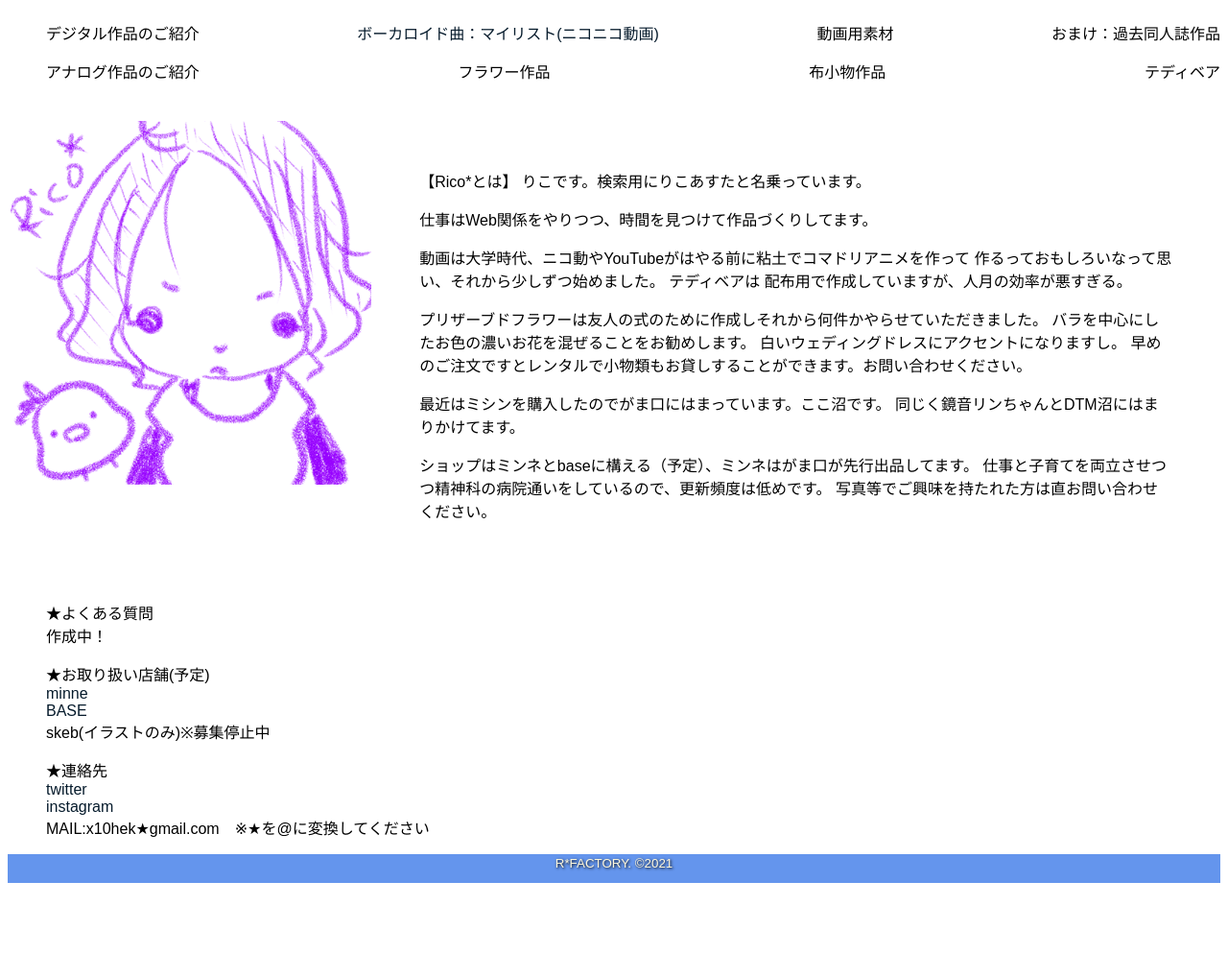
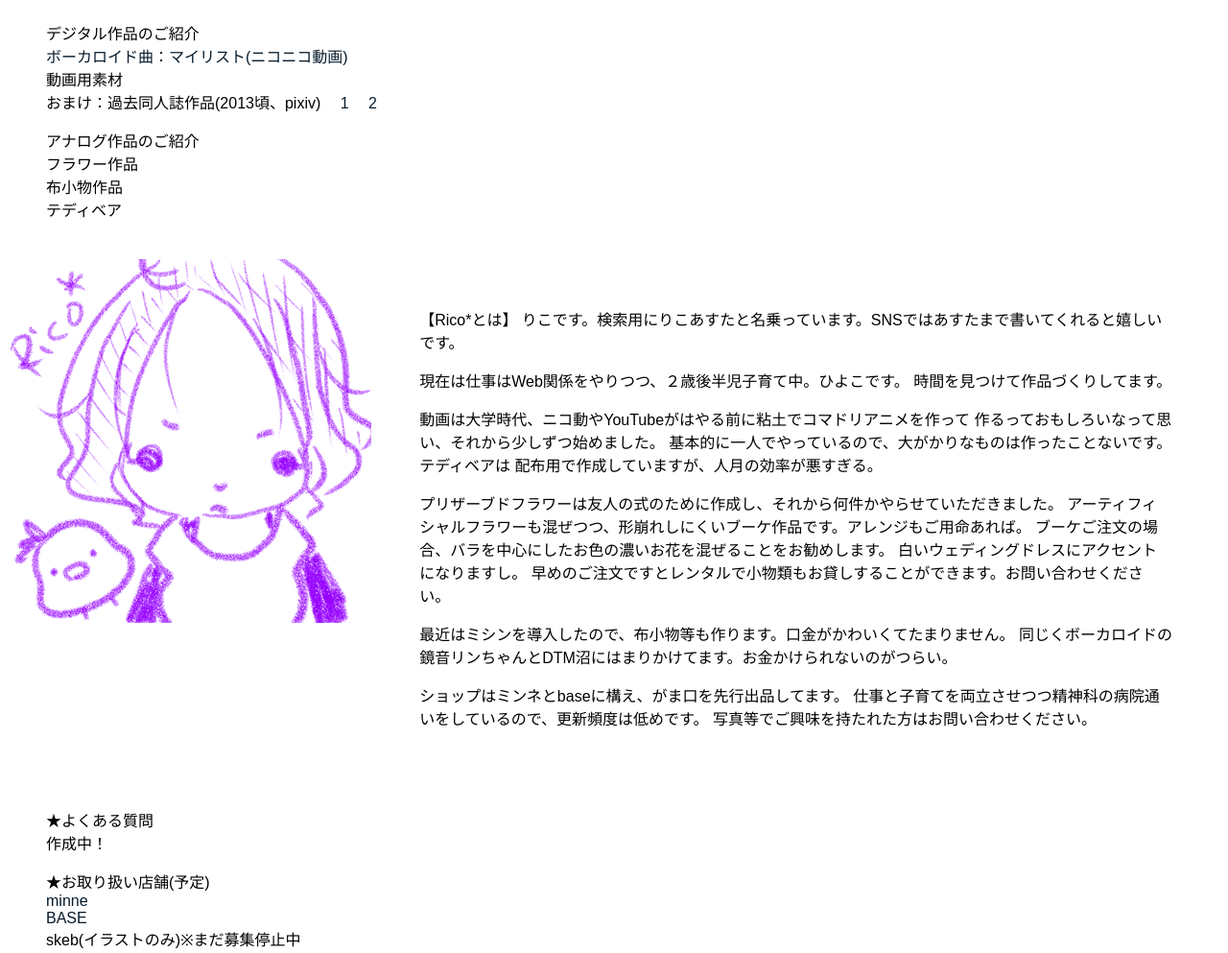
Before and after one commit to rico-asta/kgmn, a plain HTML site: page index.html in a window 1280 px wide. Shown: the part 720-1713 px from the top of the page at 96% size. Before the commit the page ends 1648 px from the top, so only its background shows below. Drawn offline with Linux system fonts and the light colour scheme; a web font is replaced by a local one.

Commit message:
Add files via upload

```diff
--- a/index.html
+++ b/index.html
@@ -102,7 +102,9 @@
           デジタル作品のご紹介
           <li><a href="https://www.nicovideo.jp/my/mylist/56950564">ボーカロイド曲：マイリスト(ニコニコ動画)</a></li>
           <li>動画用素材</li>
-          <li>おまけ：過去同人誌作品</li>
+          <li>おまけ：過去同人誌作品(2013頃、pixiv)
+            　<a href="https://www.pixiv.net/artworks/88528096">1</a>
+              <a href="https://www.pixiv.net/artworks/88528150">2</a></li>
         </ul>
       </div>
     </div>
@@ -130,29 +132,32 @@
         <div class="prof_img"><img src="ricoprof.png" alt="りこあすた自画像"></div>
         <div class="prof_text">
           【Rico*とは】
-          りこです。検索用にりこあすたと名乗っています。
+          りこです。検索用にりこあすたと名乗っています。SNSではあすたまで書いてくれると嬉しいです。
 
-          <p>仕事はWeb関係をやりつつ、時間を見つけて作品づくりしてます。
+          <p>現在は仕事はWeb関係をやりつつ、２歳後半児子育て中。ひよこです。
+            時間を見つけて作品づくりしてます。
           </p>
 
          <p>動画は大学時代、ニコ動やYouTubeがはやる前に粘土でコマドリアニメを作って
           作るっておもしろいなって思い、それから少しずつ始めました。
+          基本的に一人でやっているので、大がかりなものは作ったことないです。
           テディベアは 配布用で作成していますが、人月の効率が悪すぎる。
         </p>
 
-          <p>プリザーブドフラワーは友人の式のために作成しそれから何件かやらせていただきました。
-            バラを中心にしたお色の濃いお花を混ぜることをお勧めします。
+          <p>プリザーブドフラワーは友人の式のために作成し、それから何件かやらせていただきました。
+            アーティフィシャルフラワーも混ぜつつ、形崩れしにくいブーケ作品です。アレンジもご用命あれば。
+            ブーケご注文の場合、バラを中心にしたお色の濃いお花を混ぜることをお勧めします。
             白いウェディングドレスにアクセントになりますし。
             早めのご注文ですとレンタルで小物類もお貸しすることができます。お問い合わせください。
           </p>
 
-          <p>最近はミシンを購入したのでがま口にはまっています。ここ沼です。
-            同じく鏡音リンちゃんとDTM沼にはまりかけてます。
+          <p>最近はミシンを導入したので、布小物等も作ります。口金がかわいくてたまりません。
+            同じくボーカロイドの鏡音リンちゃんとDTM沼にはまりかけてます。お金かけられないのがつらい。
           </p>
           <p>
-            ショップはミンネとbaseに構える（予定）、ミンネはがま口が先行出品してます。
+            ショップはミンネとbaseに構え、がま口を先行出品してます。
             仕事と子育てを両立させつつ精神科の病院通いをしているので、更新頻度は低めです。
-            写真等でご興味を持たれた方は直お問い合わせください。
+            写真等でご興味を持たれた方はお問い合わせください。
           </p>
         </div>
       </div>
@@ -176,7 +181,7 @@
         ★お取り扱い店舗(予定)
         <li><a href="https://minne.com/@adgj01l">minne</a></li>
         <li><a href="https://hekpiyo.thebase.in">BASE</a></li>
-        <li>skeb(イラストのみ)※募集停止中</li>
+        <li>skeb(イラストのみ)※まだ募集停止中</li>
         </ul>
         <ul>
         ★連絡先
--- a/style.css
+++ b/style.css
@@ -102,21 +102,13 @@ a{
 /*++メインコンテンツ`disital analog++*/
 .digital_wrap ul{
     display: flex;
-    flex-direction: row;
+    flex-direction: column;
     justify-content: space-between;
 }
 .analog_wrap ul{
     display: flex;
-    flex-direction: row;
+    flex-direction: column;
     justify-content: space-between;
-}
-@media screen and(max-width:799px){
-    .digital_wrap ul{
-        flex-wrap: nowrap;
-    }
-    .analog_wrap ul{
-        flex-wrap: nowrap;
-    }
 }
 
 /*++メインコンテンツ`profile++*/
```
